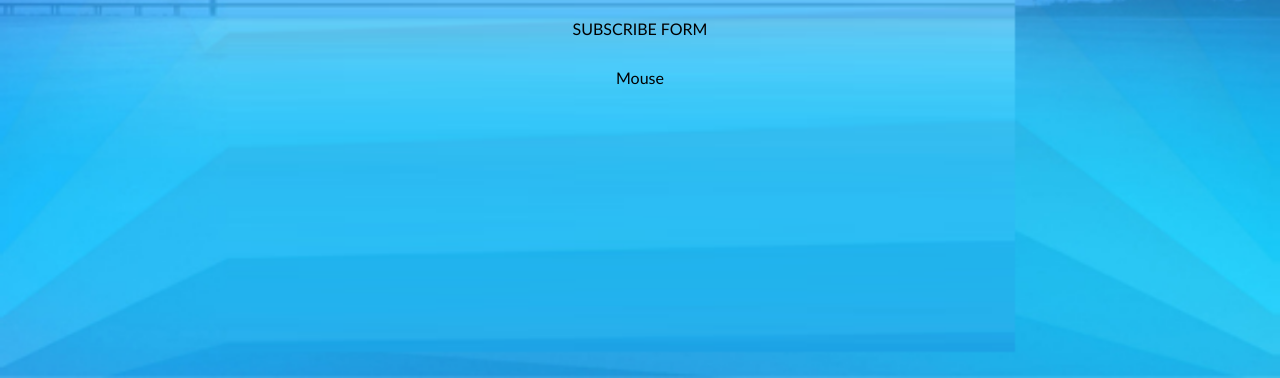
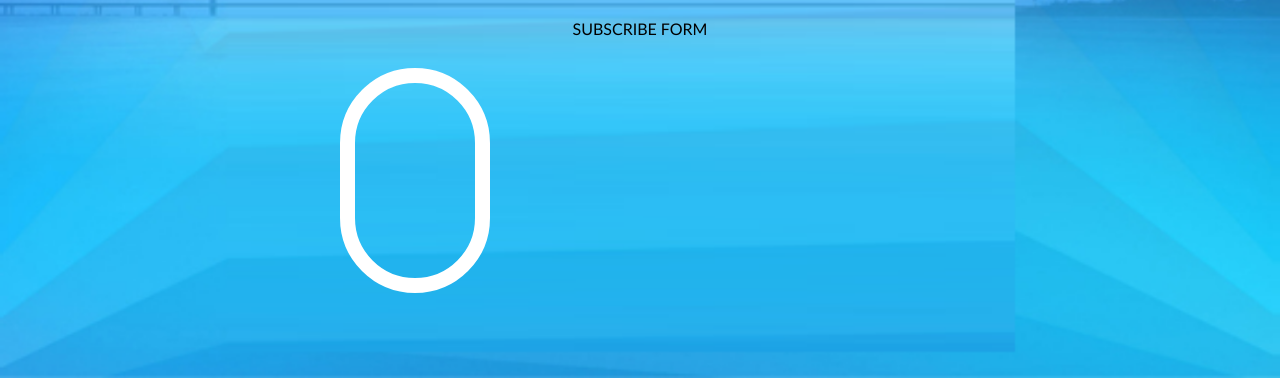
Before and after one commit to Mantaskri/4proj-coming-soon, a website: page index.html in a window 1280 px wide. Shown: the part 422-800 px from the top of the page. Drawn offline with Linux system fonts and the light colour scheme.

Commit message:
base of mouse element

```diff
--- a/css/components/mouse.css
+++ b/css/components/mouse.css
@@ -0,0 +1,7 @@
+.mouse {
+    font-size: 15px;
+    width: 10em;
+    height: 15em;
+    border: 1em solid #fff;
+    border-radius: 5em;
+}
--- a/index.html
+++ b/index.html
@@ -47,9 +47,7 @@
                 <Form>
                     SUBSCRIBE FORM
                 </Form>
-                <div>
-                    Mouse
-                </div>
+                <div class="mouse"></div>
         </div>
     </section>
 
```
